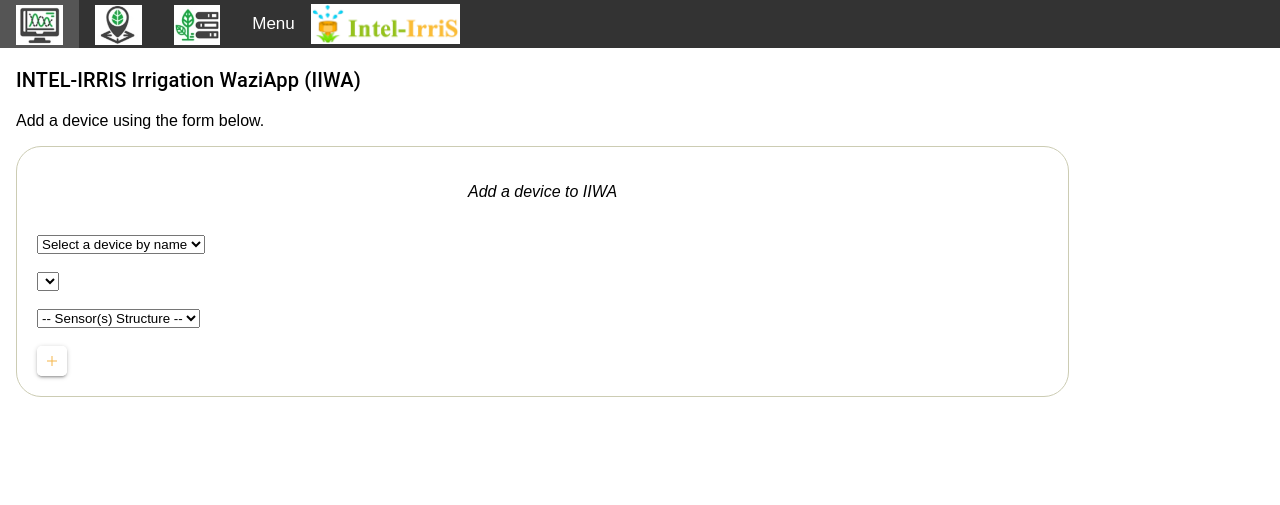
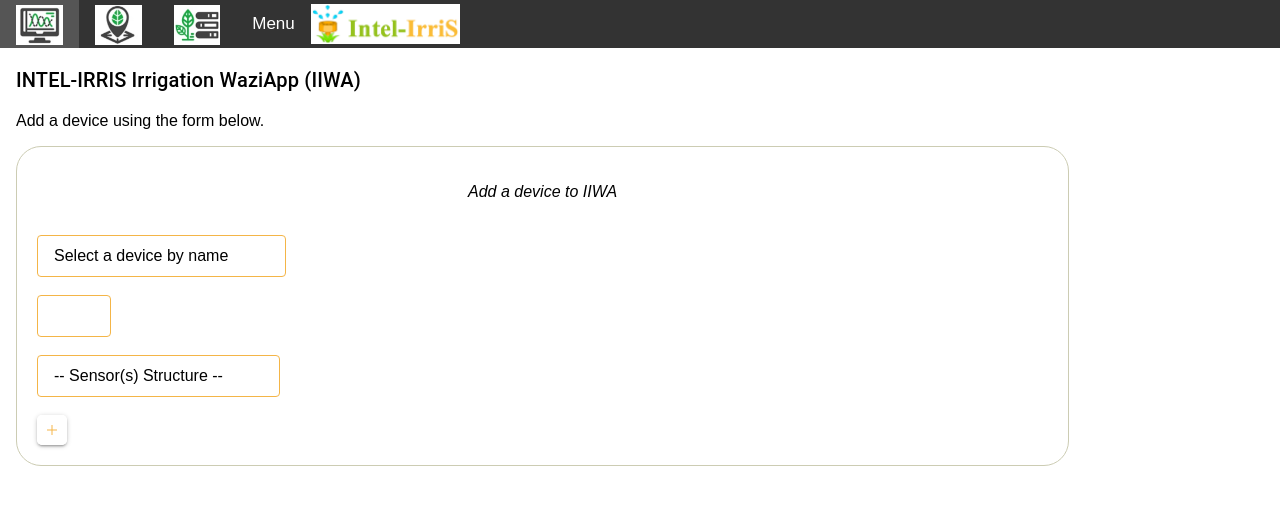
Before and after one commit to TristanTcDev/Gestion-Projet, a Flask app: template templates/intel-irris-dashboard.html in a window 1280 px wide. Shown: the top 505 px of the page. Run offline with Flask 2, Linux system fonts and the light colour scheme; the template is opened without the code that fills it, so the values that code supplies are empty; parts of the project's set-up code (start-up, migrations or seed data) failed here and were passed over.

Commit message:
edit select CSS for dashboard

```diff
--- a/static/css/dashboard.css
+++ b/static/css/dashboard.css
@@ -139,3 +139,20 @@
 
     display: inline-block;
 }
+
+.new_deviceID_select, .new_deviceName_select, .sensors_structure {
+    background-color: white;
+    border: thin solid #f4b548;
+    border-radius: 4px;
+    display: inline-block;
+    font: inherit;
+    line-height: 1.5em;
+    padding: 0.5em 3.5em 0.5em 1em;
+
+    margin: 0;
+    -webkit-box-sizing: border-box;
+    -moz-box-sizing: border-box;
+    box-sizing: border-box;
+    -webkit-appearance: none;
+    -moz-appearance: none;
+}
```
